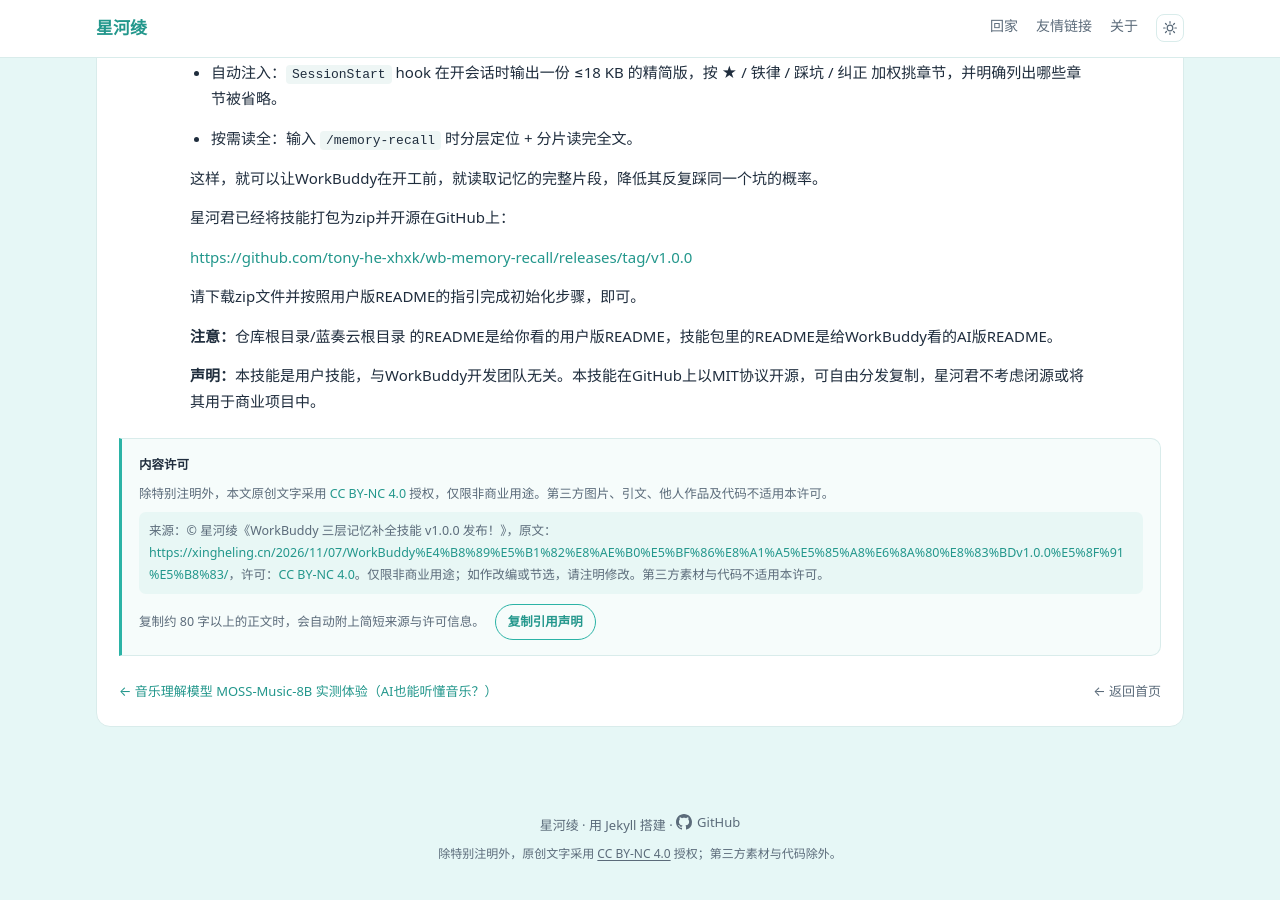
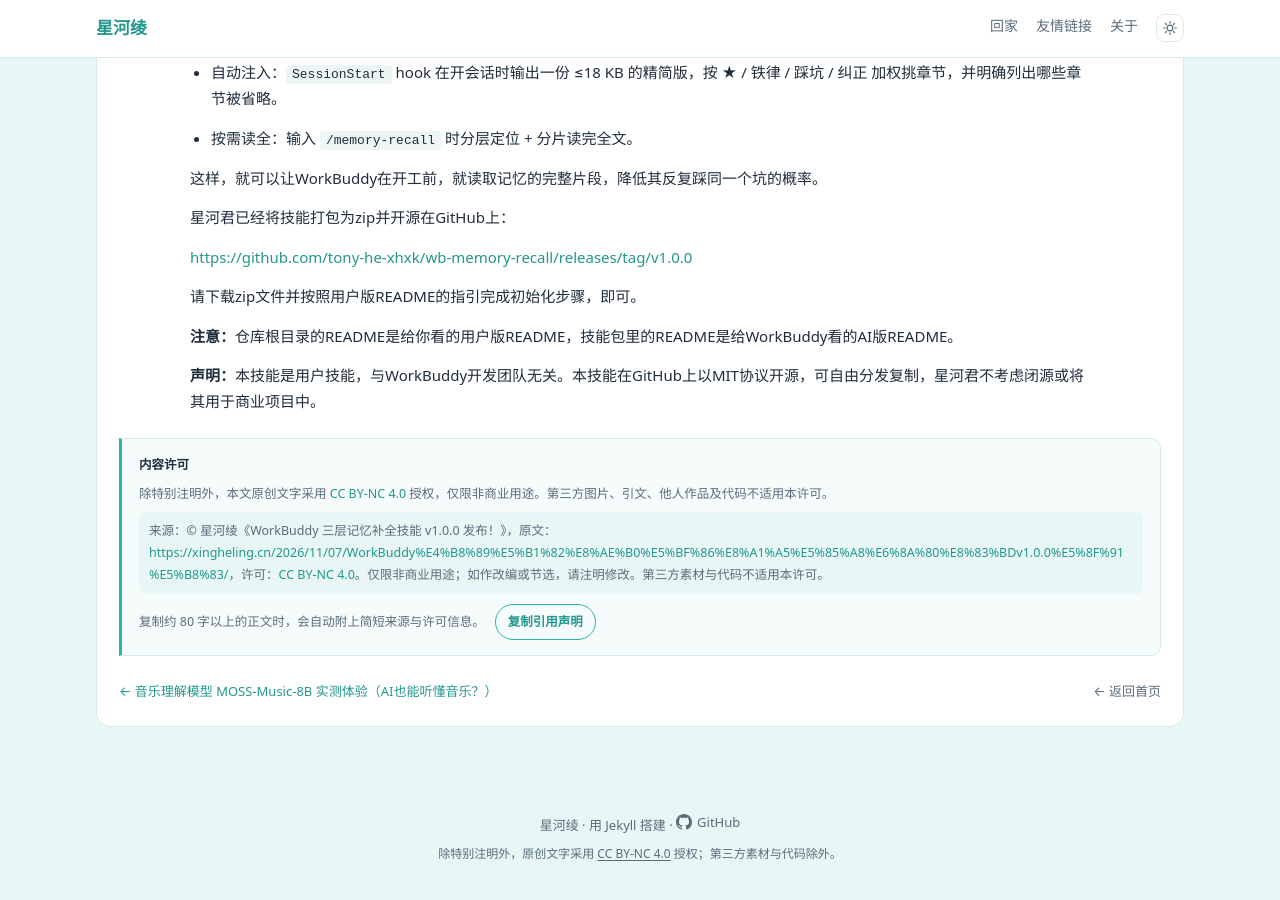
Before and after one commit to tony-he-xhxk/tony-he-xhxk.github.io, a Jekyll site: the page built from _posts/2026-11-07-WorkBuddy三层记忆补全技能v1.0.0发布.md, in a window 1280 px wide and 900 px high, scrolled down 744 px. Built offline with Jekyll 4.4.1, drawn with Linux system fonts in a browser that asks for light colours.

Commit message:
fix: 修正表述

```diff
--- a/_posts/2026-11-07-WorkBuddy三层记忆补全技能v1.0.0发布.md
+++ b/_posts/2026-11-07-WorkBuddy三层记忆补全技能v1.0.0发布.md
@@ -32,6 +32,6 @@
 
 请下载zip文件并按照用户版README的指引完成初始化步骤，即可。
 
-**注意：**仓库根目录/蓝奏云根目录 的README是给你看的用户版README，技能包里的README是给WorkBuddy看的AI版README。
+**注意：**仓库根目录的README是给你看的用户版README，技能包里的README是给WorkBuddy看的AI版README。
 
 **声明：**本技能是用户技能，与WorkBuddy开发团队无关。本技能在GitHub上以MIT协议开源，可自由分发复制，星河君不考虑闭源或将其用于商业项目中。
```
